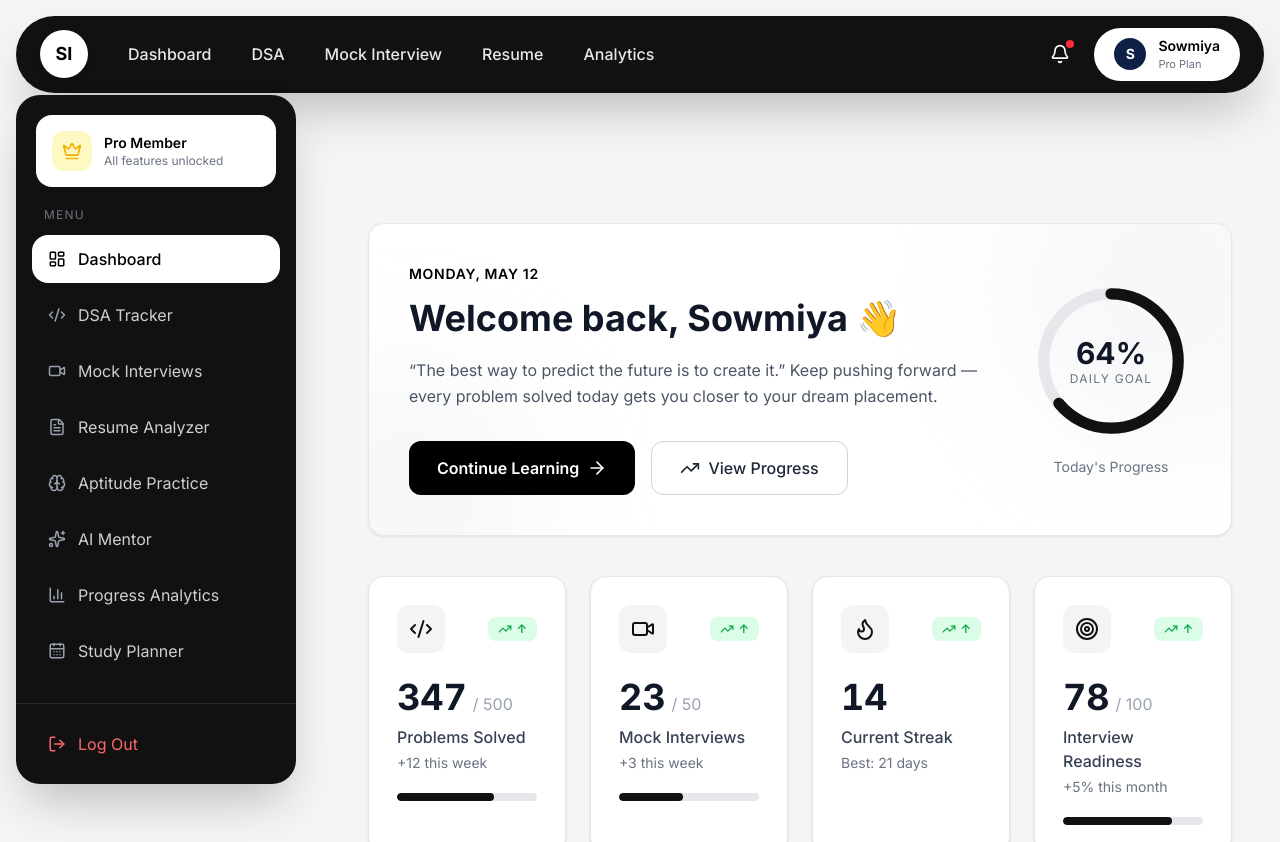
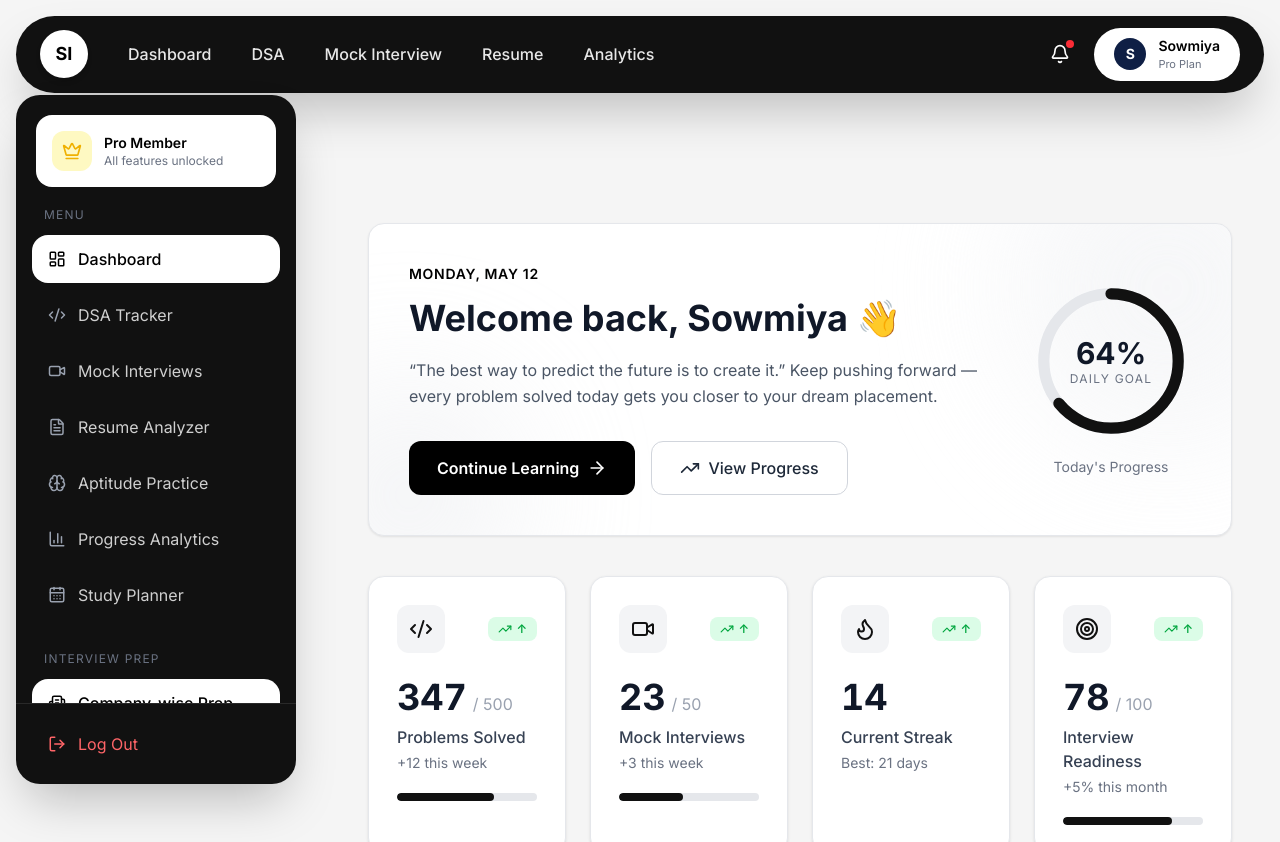
Before and after one commit to srsowmiya/Smart-Interview-Prep, a React (Vite) app in the folder Frontend/: page / in a window 1280 px wide. Shown: the top 842 px of the page. Built offline with nearby package versions, Linux system fonts and the light colour scheme.

Commit message:
made changes in the dashboard

```diff
--- a/Frontend/src/data/mockData.js
+++ b/Frontend/src/data/mockData.js
@@ -197,11 +197,6 @@ export const sidebarNav = [
     path: "/aptitude-practice",
   },
   {
-    label: "AI Mentor",
-    icon: "Sparkles",
-    path: "/ai-mentor",
-  },
-  {
     label: "Progress Analytics",
     icon: "BarChart3",
     path: "/progress-analytics",
@@ -216,8 +211,8 @@ export const sidebarNav = [
 export const interviewPrepItems = [
   { label: "Company-wise Prep", icon: "Building2" },
   { label: "Role-wise Prep", icon: "Briefcase" },
-  { label: "Custom Roadmaps", icon: "Map" },
-  { label: "Rounds Tracker", icon: "ListChecks" },
+  // { label: "Custom Roadmaps", icon: "Map" },
+  // { label: "Rounds Tracker", icon: "ListChecks" },
 ];
 
 export const achievements = [
```
